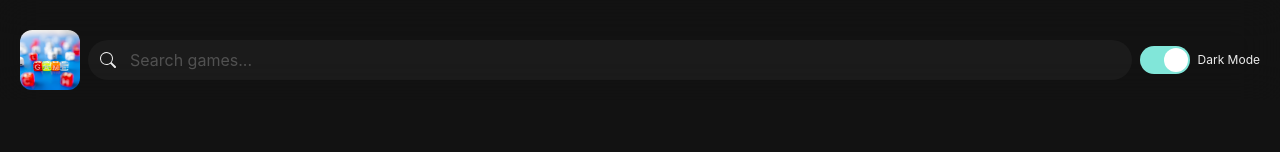
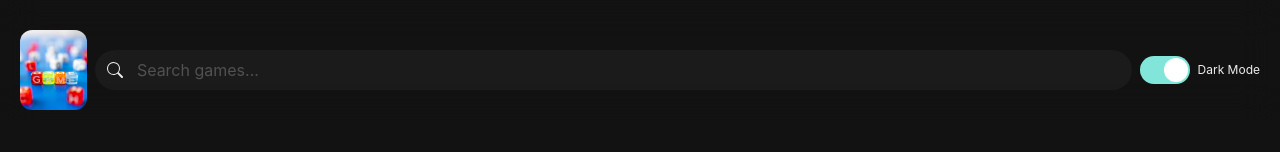
Before and after one commit to hariclerry/game-discovery-app, a React (Vite) app: page / in a window 1280 px wide. Shown: the top 152 px of the page. Built offline with nearby package versions, Linux system fonts and the light colour scheme; no server answers; what simple-zustand-devtools would draw is missing.

Commit message:
fix navbar

```diff
--- a/src/components/Main/GameScreenshots.tsx
+++ b/src/components/Main/GameScreenshots.tsx
@@ -8,7 +8,7 @@ const GameScreenshots = ({ gameId }: { gameId: number }) => {
 
   if (error) throw Error();
   return (
-    <SimpleGrid columns={{ base: 1, md: 3 }} spacing={2}>
+    <SimpleGrid columns={{ base: 1, md: 3 }} spacing={2} mt={4}>
       {data?.results.map((file) => (
         <Image key={file.id} src={file.image} />
       ))}
--- a/src/components/NavBar/NavBar.tsx
+++ b/src/components/NavBar/NavBar.tsx
@@ -1,4 +1,5 @@
-import { Flex, GridItem, HStack, Image } from "@chakra-ui/react";
+import { HStack, Image } from "@chakra-ui/react";
+import { Link } from "react-router-dom";
 import gameImage from "../../assets/game_unsplash.jpg";
 import ColorModeSwitch from "./ColorModeSwitch";
 import Search from "./Search";
@@ -12,13 +13,15 @@ const NavBar = () => {
       zIndex={3}
       w="100%"
     >
+      <Link to="/">
         <Image
           src={gameImage}
           alt="logo"
           borderRadius="xl"
-        boxSize="60px"
+          boxSize="80px"
           objectFit="cover"
         />
+      </Link>
       <Search />
       <ColorModeSwitch />
     </HStack>
--- a/src/components/NavBar/Search.tsx
+++ b/src/components/NavBar/Search.tsx
@@ -2,17 +2,22 @@ import { Input, InputGroup, InputLeftElement } from "@chakra-ui/react";
 import { useRef } from "react";
 import { BsSearch } from "react-icons/bs";
 import useGameQuery from "../../store/store";
+import { useNavigate } from "react-router-dom";
 
 const Search = () => {
   // Pass a selector to zustand to prevent re-render incase any changes from other component
   const setSearchText = useGameQuery((s) => s.setSearchText);
   const ref = useRef<HTMLInputElement>(null);
+  const navigate = useNavigate();
   return (
     <form
       style={{ width: "100%" }}
       onSubmit={(e) => {
         e.preventDefault();
-        if (ref.current) setSearchText(ref.current.value);
+        if (ref.current) {
+          setSearchText(ref.current.value);
+          navigate("/");
+        }
       }}
     >
       <InputGroup>
```
Lines whose indentation alone changed are shown as unchanged.
